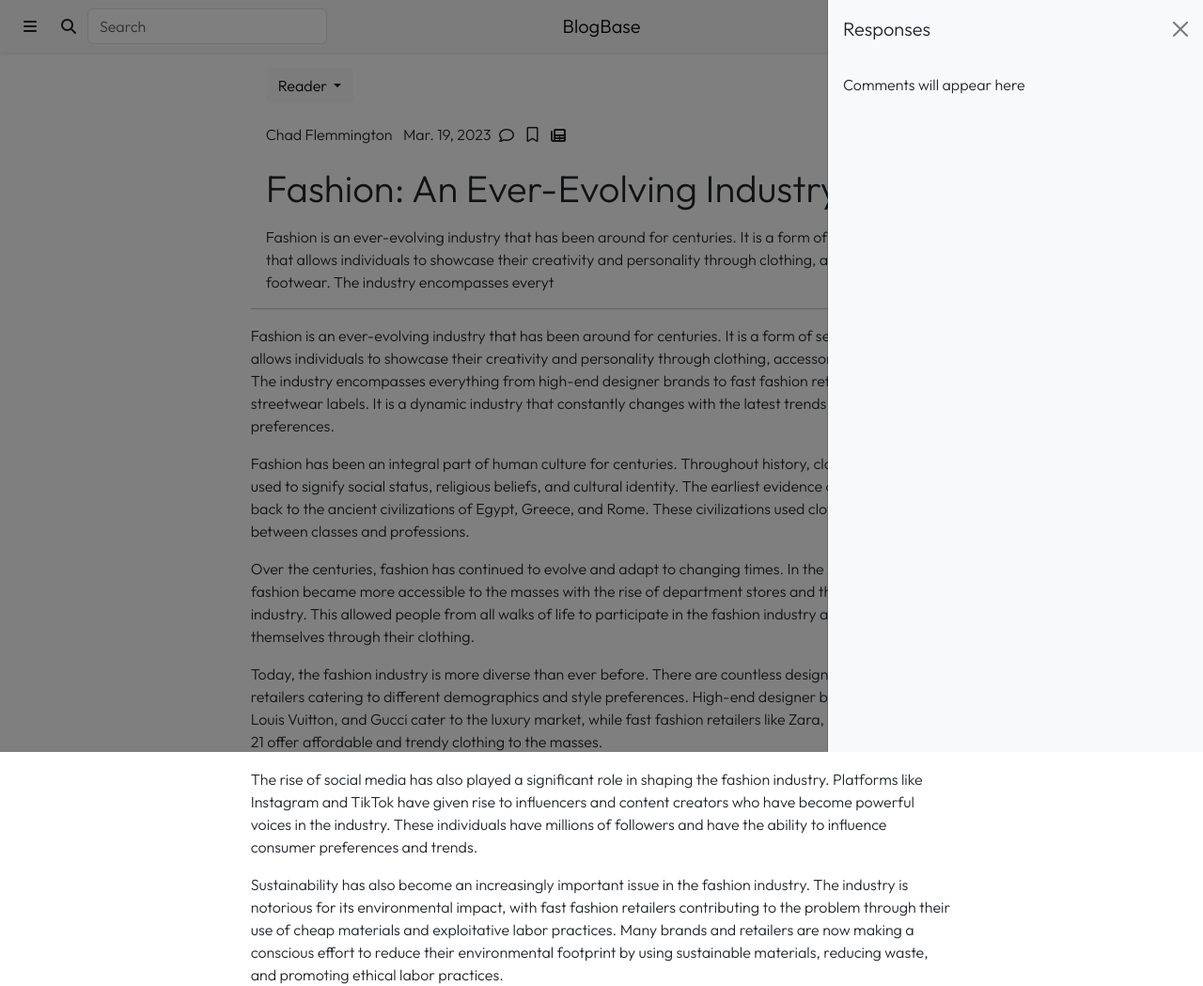
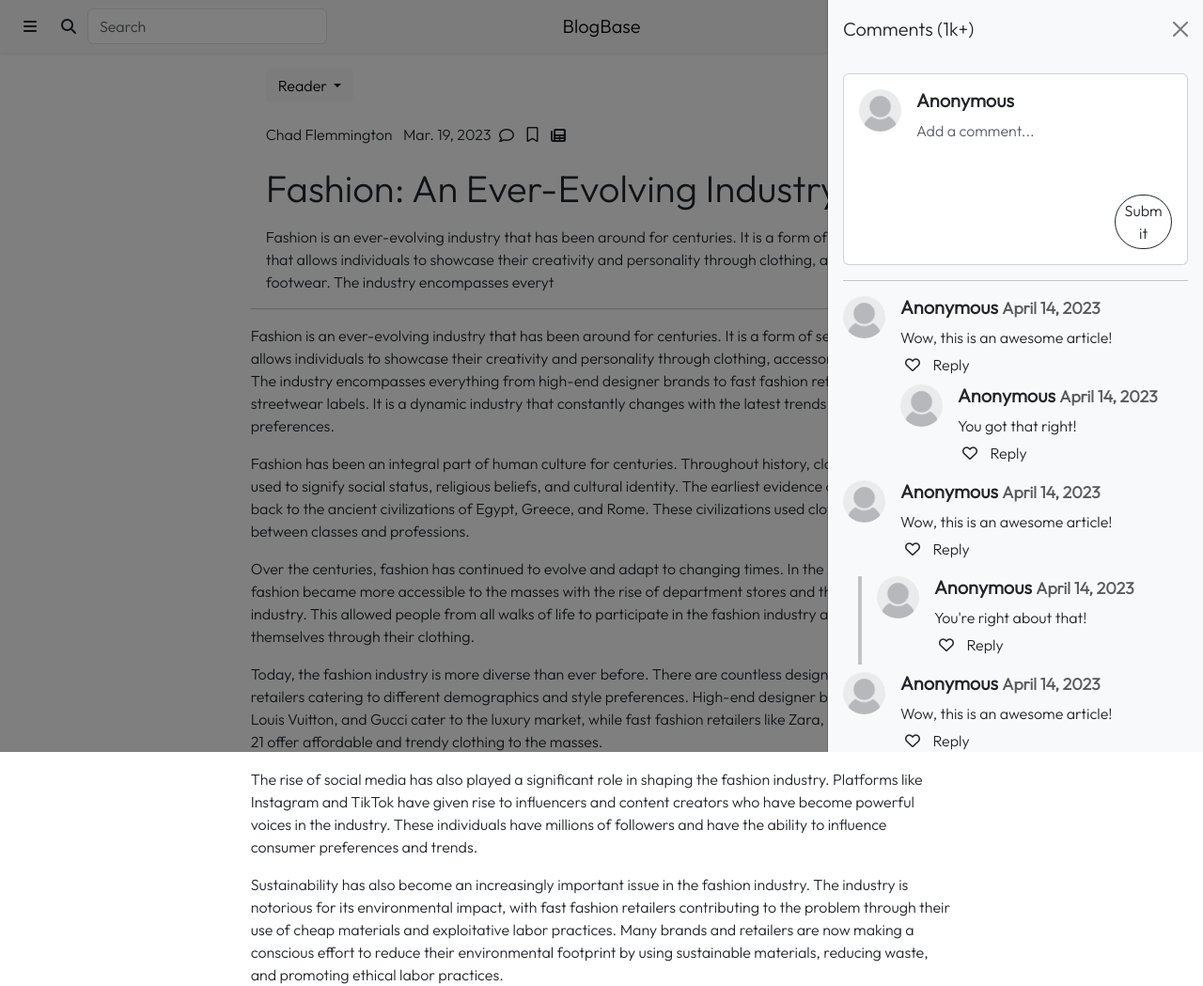
Before and after one commit to jennaluz/BlogBase, a PHP site: page /article.php?id=4 in a window 1280 px wide, after a click that opens the changed part. Shown: the top 1049 px of the page at 94% size. Run offline with PHP 8.4, Linux system fonts and the light colour scheme; data comes from the database, SQL or seed files in the repository; data that the repository does not hold is empty; some web fonts are replaced.

Commit message:
LF Added template article comment section

```diff
--- a/content/views/comment-bar.php
+++ b/content/views/comment-bar.php
@@ -1,11 +1,131 @@
 <div class="offcanvas offcanvas-end bg-light" data-bs-scroll="true" tabindex="-1" id="offcanvas-comments" aria-labelledby="offcanvas-comments-label">
     <div class="offcanvas-header">
-    <h5 class="offcanvas-title" id="offcanvas-comments-label">Responses</h5>
+        <h5 class="offcanvas-title" id="offcanvas-comments-label">Comments (1k+)</h5>
         <button type="button" class="btn-close text-reset" data-bs-dismiss="offcanvas" aria-label="Close"></button>
     </div>
     <div class="offcanvas-body">
         <div>
-        Comments will appear here
+            <div class="card mb-2">
+                <div class="d-flex m-3">
+                    <img src="uploads/profile_pictures/anonymous.jpg" class="me-3 rounded-circle" style="width:45px; height:45px;">
+                    <div class="body">
+                        <h5 class="fw-bold">Anonymous</h5>
+                        <textarea class="form-control border-0 p-0" id="user-comment-box" placeholder="Add a comment..." style="resize: none; box-shadow: none"></textarea>
+                    </div>
+                </div>
+                <button class="m-3 ms-auto col-2 btn btn-outline-dark rounded-pill py-1 p-2">Submit</button>
+            </div>
+            <hr>
+            <div class="d-flex">
+                <img src="uploads/profile_pictures/anonymous.jpg" class="me-3 rounded-circle" style="width:45px; height:45px;">
+                <div class="body">
+                    <h5 class="fw-bold">
+                        Anonymous
+                        <small class="text-muted">April 14, 2023</small>
+                    </h5>
+                    <p class="mb-0">
+                        Wow, this is an awesome article!
+                    </p>
+                    <div class="mb-1">
+                        <button class="btn p-1">
+                            <span class="fa-regular fa-heart">
+                        </button>
+                        <button class="btn p-1">Reply</button>
+                    </div>
+                    <div class="d-flex">
+                        <img src="uploads/profile_pictures/anonymous.jpg" class="me-3 rounded-circle" style="width:45px; height:45px;">
+                        <div class="body">
+                            <h5 class="fw-bold">
+                                Anonymous
+                                <small class="text-muted">April 14, 2023</small>
+                            </h5>
+                            <p class="mb-0">
+                                You got that right!
+                            </p>
+                            <div class="mb-1">
+                                <button class="btn p-1">
+                                    <span class="fa-regular fa-heart">
+                                </button>
+                                <button class="btn p-1">Reply</button>
                             </div>
                         </div>
                     </div>
+                </div>
+            </div>
+            <div class="d-flex my-2">
+                <img src="uploads/profile_pictures/anonymous.jpg" class="me-3 rounded-circle" style="width:45px; height:45px;">
+                <div class="body">
+                    <h5 class="fw-bold">
+                        Anonymous
+                        <small class="text-muted">April 14, 2023</small>
+                    </h5>
+                    <p class="mb-0">
+                        Wow, this is an awesome article!
+                    </p>
+                    <div class="mb-1">
+                        <button class="btn p-1">
+                            <span class="fa-regular fa-heart">
+                        </button>
+                        <button class="btn p-1">Reply</button>
+                    </div>
+                </div>
+            </div>
+            <div class="d-flex">
+                <div class="mx-3 ps-1 vr"></div>
+                <img src="uploads/profile_pictures/anonymous.jpg" class="me-3 rounded-circle" style="width:45px; height:45px;">
+                <div class="body">
+                    <h5 class="fw-bold">
+                        Anonymous
+                        <small class="text-muted">April 14, 2023</small>
+                    </h5>
+                    <p class="mb-0">
+                        You're right about that!
+                    </p>
+                    <div class="mb-1">
+                        <button class="btn p-1">
+                            <span class="fa-regular fa-heart">
+                        </button>
+                        <button class="btn p-1">Reply</button>
+                    </div>
+                </div>
+            </div>
+            <div class="d-flex my-2">
+                <img src="uploads/profile_pictures/anonymous.jpg" class="me-3 rounded-circle" style="width:45px; height:45px;">
+                <div class="body">
+                    <h5 class="fw-bold">
+                        Anonymous
+                        <small class="text-muted">April 14, 2023</small>
+                    </h5>
+                    <p class="mb-0">
+                        Wow, this is an awesome article!
+                    </p>
+                    <div class="mb-1">
+                        <button class="btn p-1">
+                            <span class="fa-regular fa-heart">
+                        </button>
+                        <button class="btn p-1">Reply</button>
+                    </div>
+                </div>
+            </div>
+            <div class="d-flex">
+                <div class="mx-3 ps-1 vr"></div>
+                <img src="uploads/profile_pictures/anonymous.jpg" class="me-3 rounded-circle" style="width:45px; height:45px;">
+                <div class="body">
+                    <h5 class="fw-bold">
+                        Anonymous
+                        <small class="text-muted">April 14, 2023</small>
+                    </h5>
+                    <p class="mb-0">
+                        You're right about that!
+                    </p>
+                    <div class="mb-1">
+                        <button class="btn p-1">
+                            <span class="fa-regular fa-heart">
+                        </button>
+                        <button class="btn p-1">Reply</button>
+                    </div>
+                </div>
+            </div>
+        </div>
+    </div>
+</div>
```
Also changed, not shown: content/uploads/profile_pictures/anonymous.jpg (added). Lines whose indentation alone changed are shown as unchanged.
